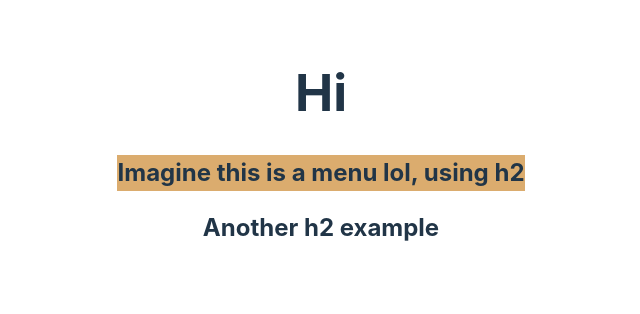
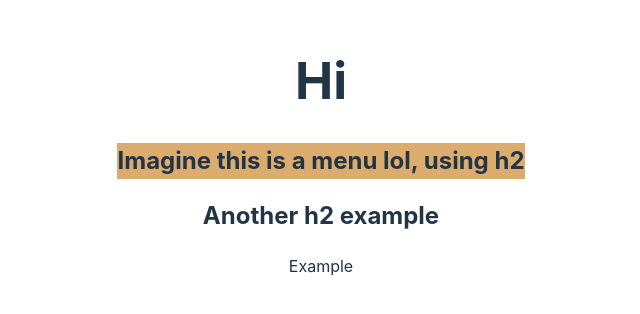
Before and after one commit to celiamartin01/learning-react, a React (Vite) app in the folder projects/101-new-practice-project/: page / in a window 1280 px wide. Shown: the part 252-566 px from the top of the page, without its empty margins (319-959 px from the left). Built offline with nearby package versions, Linux system fonts and the light colour scheme.

Commit message:
Installed and tried ES7 + React/Redux/React-Native snippets extension to simply create components

```diff
--- a/projects/101-new-practice-project/src/App.jsx
+++ b/projects/101-new-practice-project/src/App.jsx
@@ -1,5 +1,6 @@
 
 import './App.css'
+import Example from './components/Example.jsx'
 import Menu from './components/Menu.jsx'
 
 function App() {
@@ -9,6 +10,7 @@ function App() {
       <h1>Hi</h1>
       <Menu/>
       <h2>Another h2 example</h2>
+      <Example/>
     </div>
   )
 }
--- /dev/null
+++ b/projects/101-new-practice-project/src/components/Example.jsx
@@ -0,0 +1,11 @@
+//Using ES7 React/Redux/React-Native snippets extension, just to try it
+
+import React from 'react'
+
+function Example() {
+  return (
+    <div>Example</div>
+  )
+}
+
+export default Example
```
